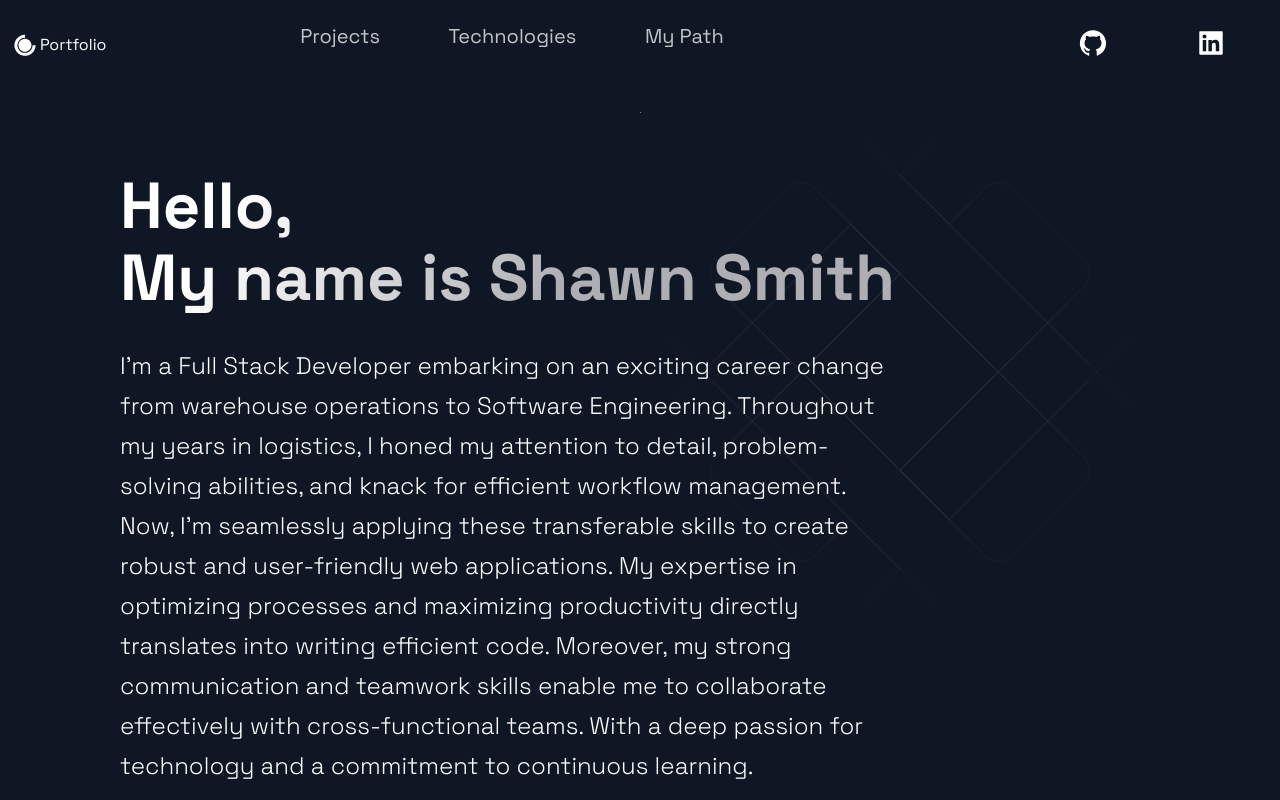
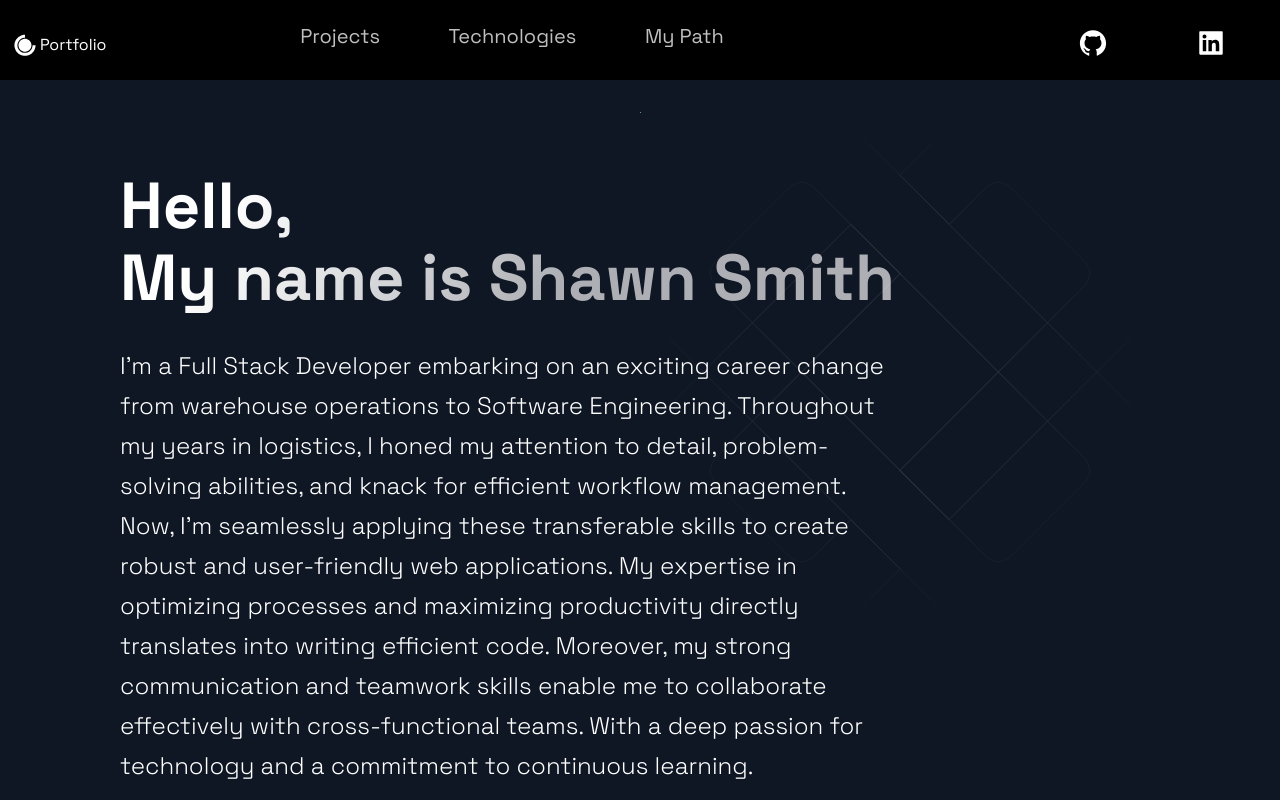
Before and after one commit to Shawn-Smith24/portfolio-site, a Next.js app: page / in a window 1280 px wide. Shown: the top 800 px of the page. Built offline with nearby package versions, Linux system fonts and the light colour scheme.

Commit message:
nav bar changes

```diff
--- a/src/components/Header/Header.js
+++ b/src/components/Header/Header.js
@@ -6,7 +6,7 @@ import { DiCssdeck } from 'react-icons/di';
 import { Container, Div1, Div2, Div3, NavLink, SocialIcons } from './HeaderStyles';
 
 const Header = () =>  (
-  <Container>
+  <Container style={{position: 'sticky', top:'0', zIndex:'25', backgroundColor:'black',}}  >
     <Div1>
       <Link href="/">
         <a style={{ display: 'flex', alignItems: 'center', color:"white" }}>
--- a/src/components/Header/HeaderStyles.js
+++ b/src/components/Header/HeaderStyles.js
@@ -8,6 +8,10 @@ export const Container = styled.div`
   grid-column-gap: 2rem;
   padding: 1rem;
   padding-top: 2rem;
+
+
+
+
 
   @media ${(props) => props.theme.breakpoints.sm} {
     display: grid;
```
